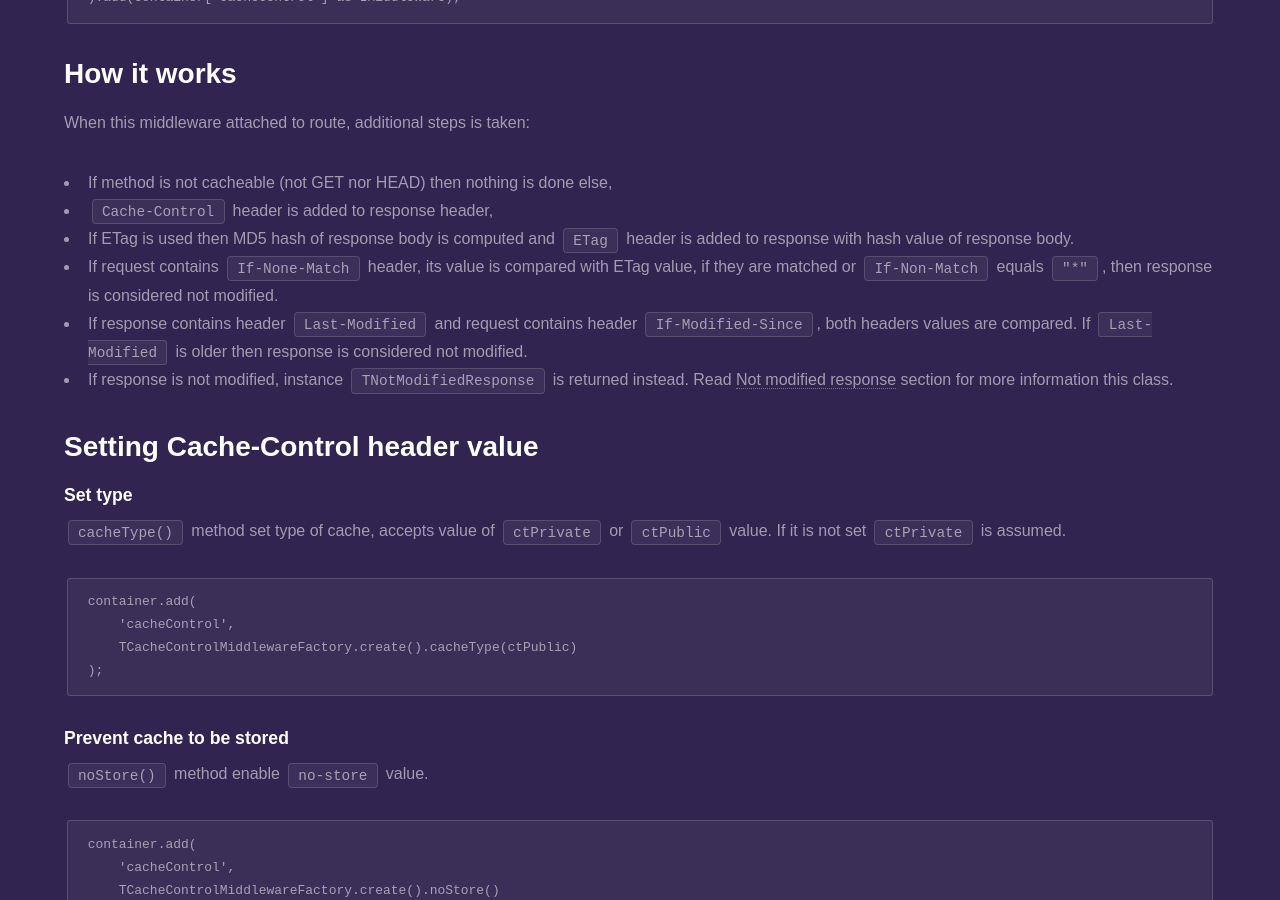
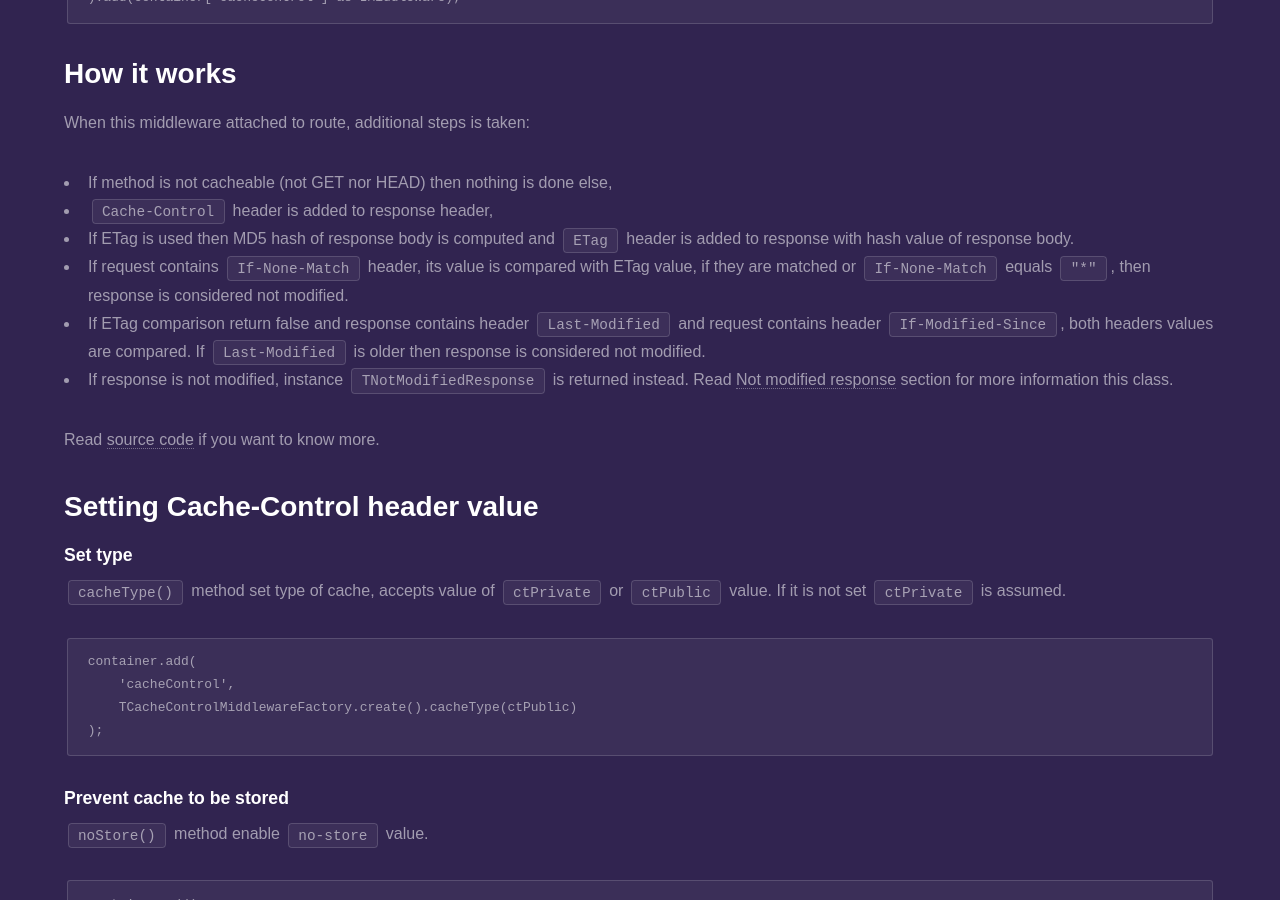
Before and after one commit to fanoframework/fanoframework.github.io, a Jekyll site: the page built from working-with-response/http-cache-header/index.md, in a window 1280 px wide and 900 px high, scrolled down 772 px. Built offline with Jekyll 4.4.1, drawn with Linux system fonts in a browser that asks for light colours; our own code applies the rules of GitHub Pages for plain Markdown files.

Commit message:
Improve http cache header

```diff
--- a/working-with-response/http-cache-header/index.md
+++ b/working-with-response/http-cache-header/index.md
@@ -32,9 +32,12 @@ When this middleware attached to route, additional steps is taken:
 - If method is not cacheable (not GET nor HEAD) then nothing is done else,
 - `Cache-Control` header is added to response header,
 - If ETag is used then MD5 hash of response body is computed and `ETag` header is added to response with hash value of response body.
-- If request contains `If-None-Match` header, its value is compared with ETag value, if they are matched or `If-Non-Match` equals `"*"`, then response is considered not modified.
-- If response contains header `Last-Modified` and request contains header `If-Modified-Since`, both headers values are compared. If `Last-Modified` is older then response is considered not modified.
+- If request contains `If-None-Match` header, its value is compared with ETag value, if they are matched or `If-None-Match` equals `"*"`, then response is considered not modified.
+- If ETag comparison return false and response contains header `Last-Modified` and request contains header `If-Modified-Since`, both headers values are compared. If `Last-Modified` is older then response is considered not modified.
 - If response is not modified, instance `TNotModifiedResponse` is returned instead. Read [Not modified response](/working-with-response#not-modified-response) section for more information this class.
+
+Read [source code](https://github.com/fanoframework/fano/blob/master/src/Middleware/BuiltIns/CacheControlMiddlewareImpl.pas)
+if you want to know more.
 
 ## Setting Cache-Control header value
 
```
